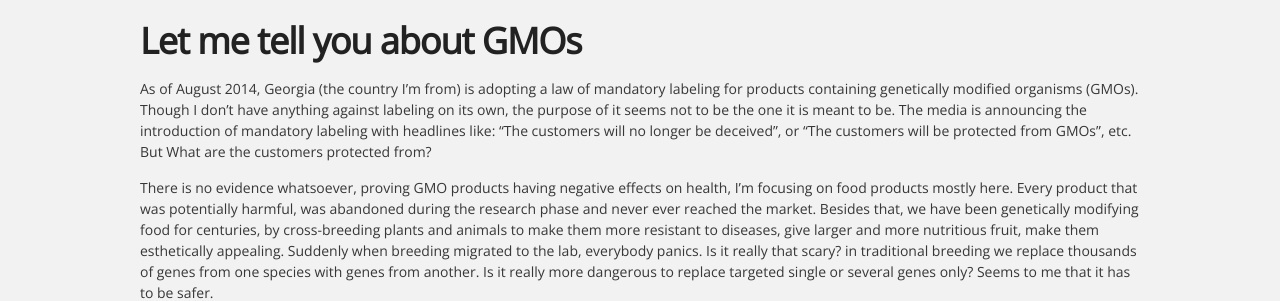
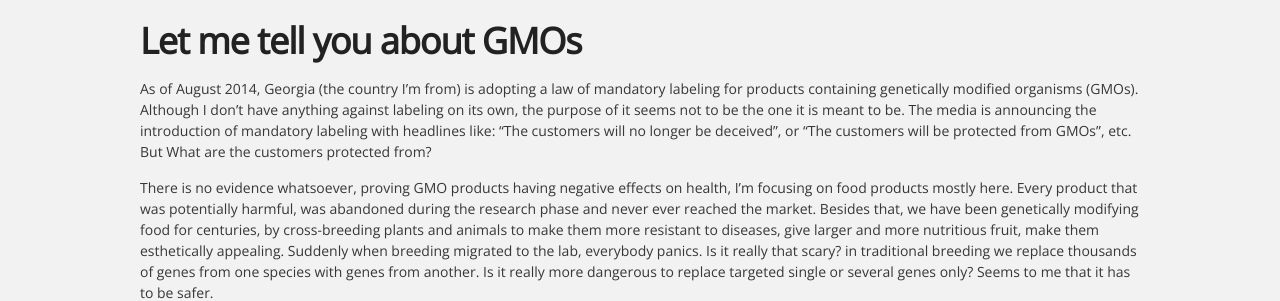
Before and after one commit to headshota/headshota.github.io, a Jekyll site: the page built from _posts/2014-08-21-let-me-tell-you-about-gmos.md, in a window 1280 px wide. Shown: the part 350-651 px from the top of the page. Built offline with Jekyll 4.4.1, drawn with Linux system fonts in a browser that asks for light colours.

Commit message:
minor correction

```diff
--- a/_posts/2014-08-21-let-me-tell-you-about-gmos.md
+++ b/_posts/2014-08-21-let-me-tell-you-about-gmos.md
@@ -1,12 +1,12 @@
 ---
 layout: default
 title: Let me tell you about GMOs
-intro: As of August 2014, Georgia (the country I'm froma) is adopting a law of mandatory labelling for products containing genetically modified organisms (GMOs). Though I don't have anything against labelling on its own, the purpose of it seems not to be the one it is meant to be. The media is announcing the introduction of mandatory labelling with headlines like&#58 "The customers will no longer be decieved", or "The customers will be protected from GMOs", etc. But What are the customers protected from?
+intro: As of August 2014, Georgia (the country I'm froma) is adopting a law of mandatory labelling for products containing genetically modified organisms (GMOs). Although I don't have anything against labelling on its own, the purpose of it seems not to be the one it is meant to be. The media is announcing the introduction of mandatory labelling with headlines like&#58 "The customers will no longer be decieved", or "The customers will be protected from GMOs", etc. But What are the customers protected from?
 ---
 {{page.title}}
 =====================
 
-As of August 2014, Georgia (the country I’m from) is adopting a law of mandatory labeling for products containing genetically modified organisms (GMOs). Though I don’t have anything against labeling on its own, the purpose of it seems not to be the one it is meant to be. The media is announcing the introduction of mandatory labeling with headlines like: “The customers will no longer be deceived”, or “The customers will be protected from GMOs”, etc. But What are the customers protected from?
+As of August 2014, Georgia (the country I’m from) is adopting a law of mandatory labeling for products containing genetically modified organisms (GMOs). Although I don’t have anything against labeling on its own, the purpose of it seems not to be the one it is meant to be. The media is announcing the introduction of mandatory labeling with headlines like: “The customers will no longer be deceived”, or “The customers will be protected from GMOs”, etc. But What are the customers protected from?
 
 There is no evidence whatsoever, proving GMO products having negative effects on health, I’m focusing on food products mostly here. Every product that was potentially harmful, was abandoned during the research phase and never ever reached the market. Besides that, we have been genetically modifying food for centuries, by cross-breeding plants and animals to make them more resistant to diseases, give larger and more nutritious fruit, make them esthetically appealing. Suddenly when breeding migrated to the lab, everybody panics. Is it really that scary? in traditional breeding we replace thousands of genes from one species with genes from another. Is it really more dangerous to replace targeted single or several genes only? Seems to me that it has to be safer.
 
```
